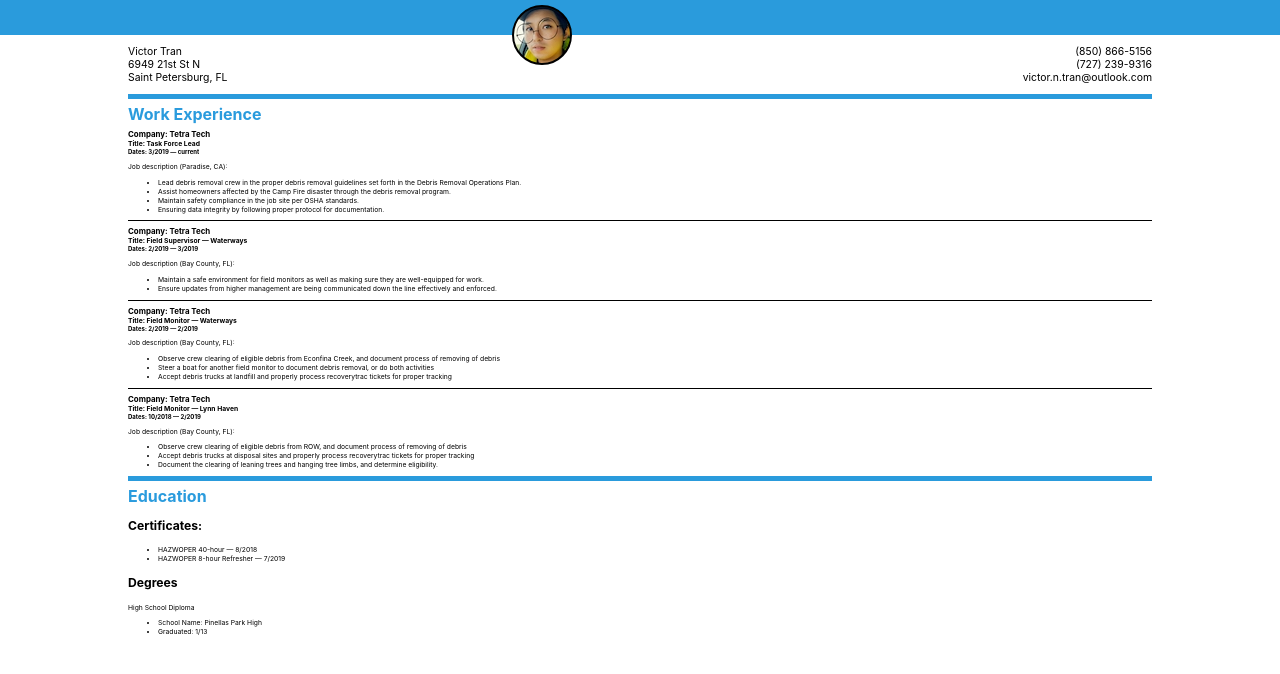
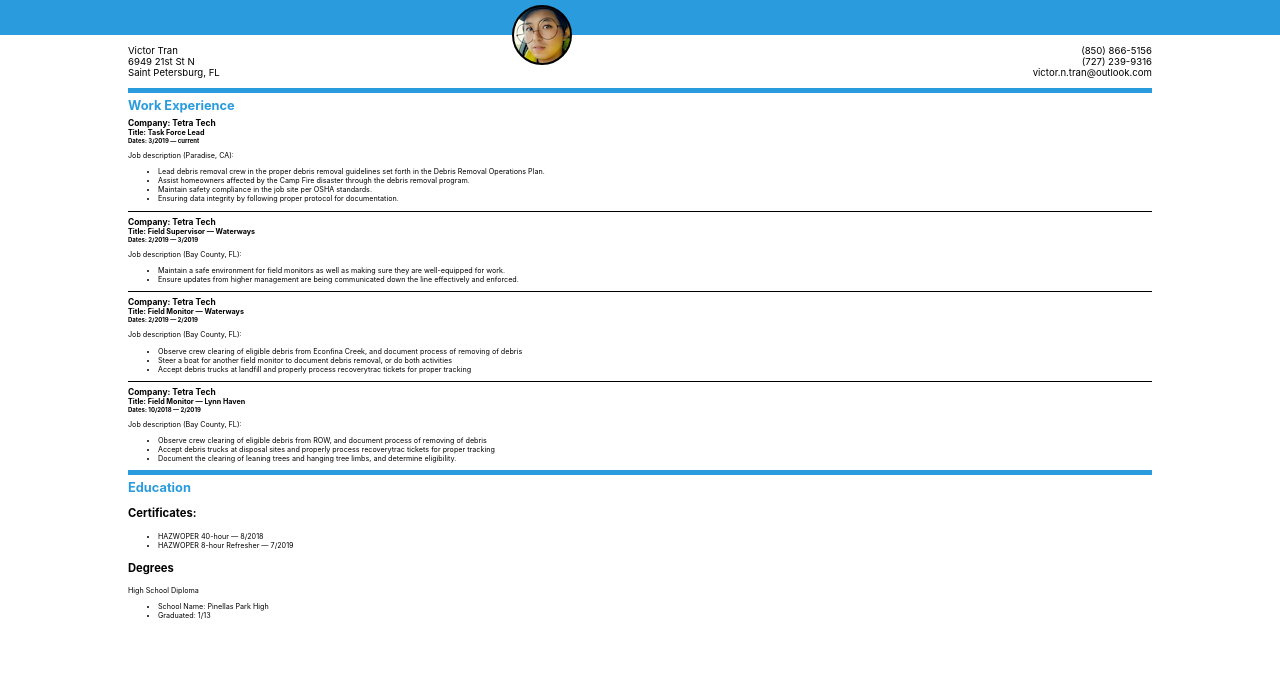
Before and after one commit to iVictoris/resume, a React app: page / in a window 1280 px wide. Shown: the top 674 px of the page. Built offline with nearby package versions, Linux system fonts and the light colour scheme.

Commit message:
edit font size rules based on 425px width

```diff
--- a/src/components/App.css
+++ b/src/components/App.css
@@ -1,6 +1,11 @@
 .App {
   width: 100vw;
-  min-width: 320px
+  min-width: 320px;
+  font-size: .66em;
+}
+
+header {
+  font-size: 1.25em;
 }
 
 ul {
@@ -46,3 +51,17 @@ ul {
 .w80c {
   margin: 0 auto;
 }
+
+@media screen and (min-width: 425px) {
+  .App {
+    font-size: .80em;
+  }
+
+  .shrink {
+    font-size: .75em;
+  }
+
+  header {
+    font-size: 1em;
+  }
+}
```
